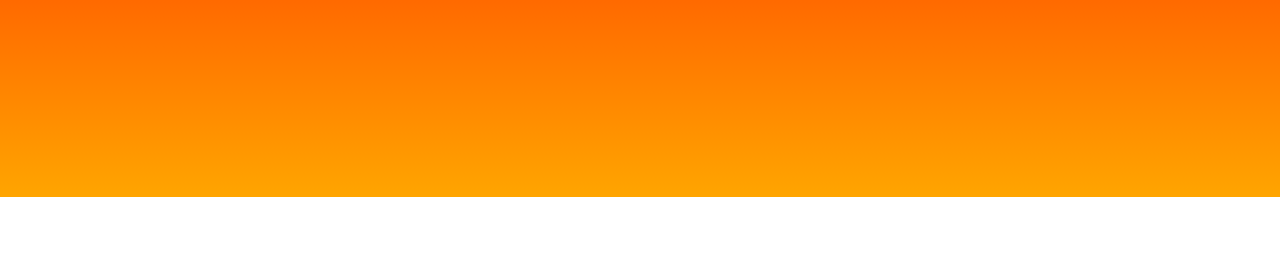
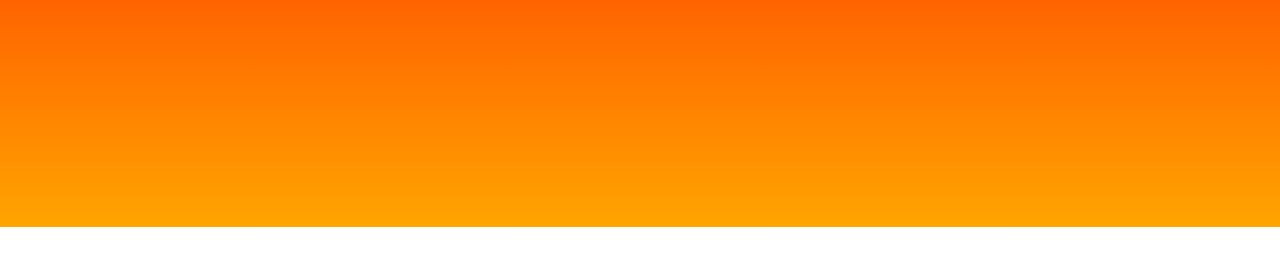
Before and after one commit to premiumweb/premiumweb, a plain HTML site: page index.html in a window 1280 px wide. Shown: the part 473-738 px from the top of the page. Drawn offline with nearby package versions, Linux system fonts and the light colour scheme.

Commit message:
Update style.css

```diff
--- a/asset/style.css
+++ b/asset/style.css
@@ -38,7 +38,7 @@ background-color: white;
     font-weight: 600;
 }
 .banner{
-padding-bottom: 200px;
+padding-bottom: 230px;
 background: linear-gradient(to bottom, red 9%,orange 100%,yellow 100%); /* W3C */
 }
 .rounded {
```
